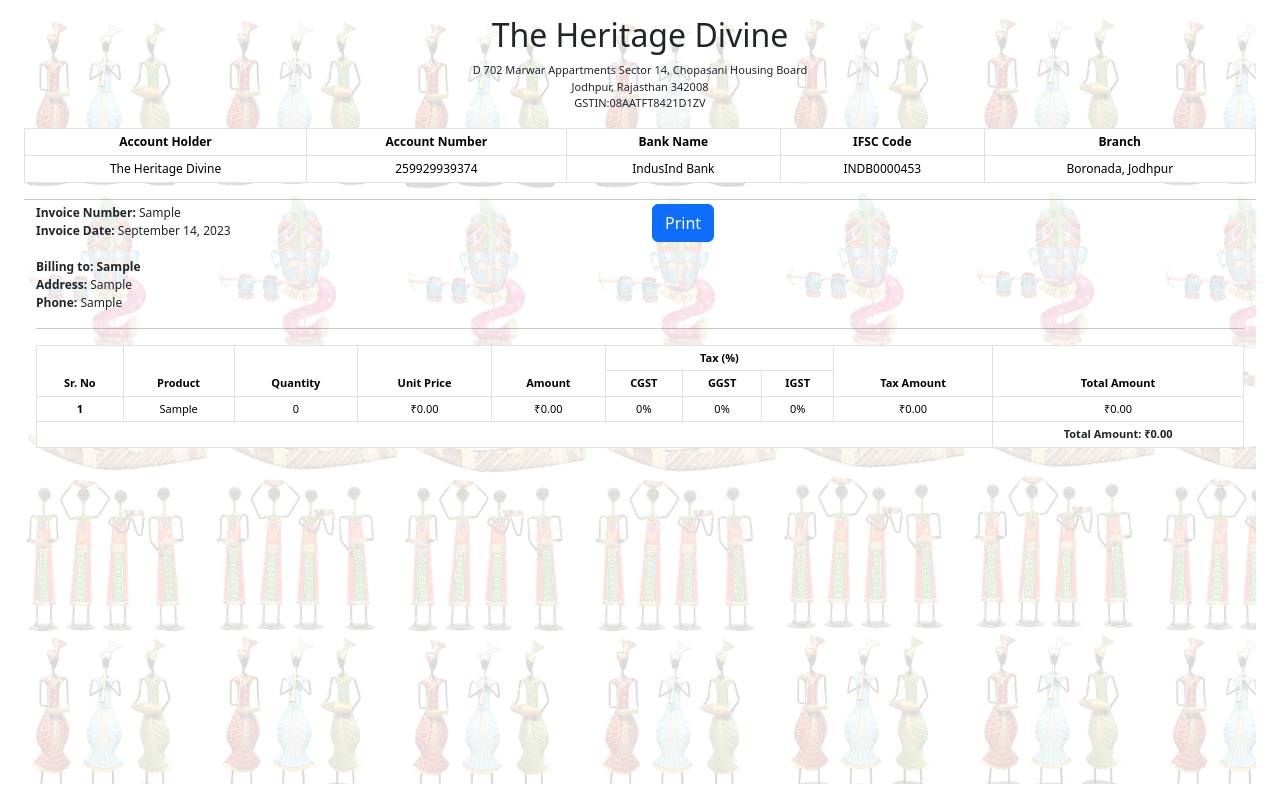
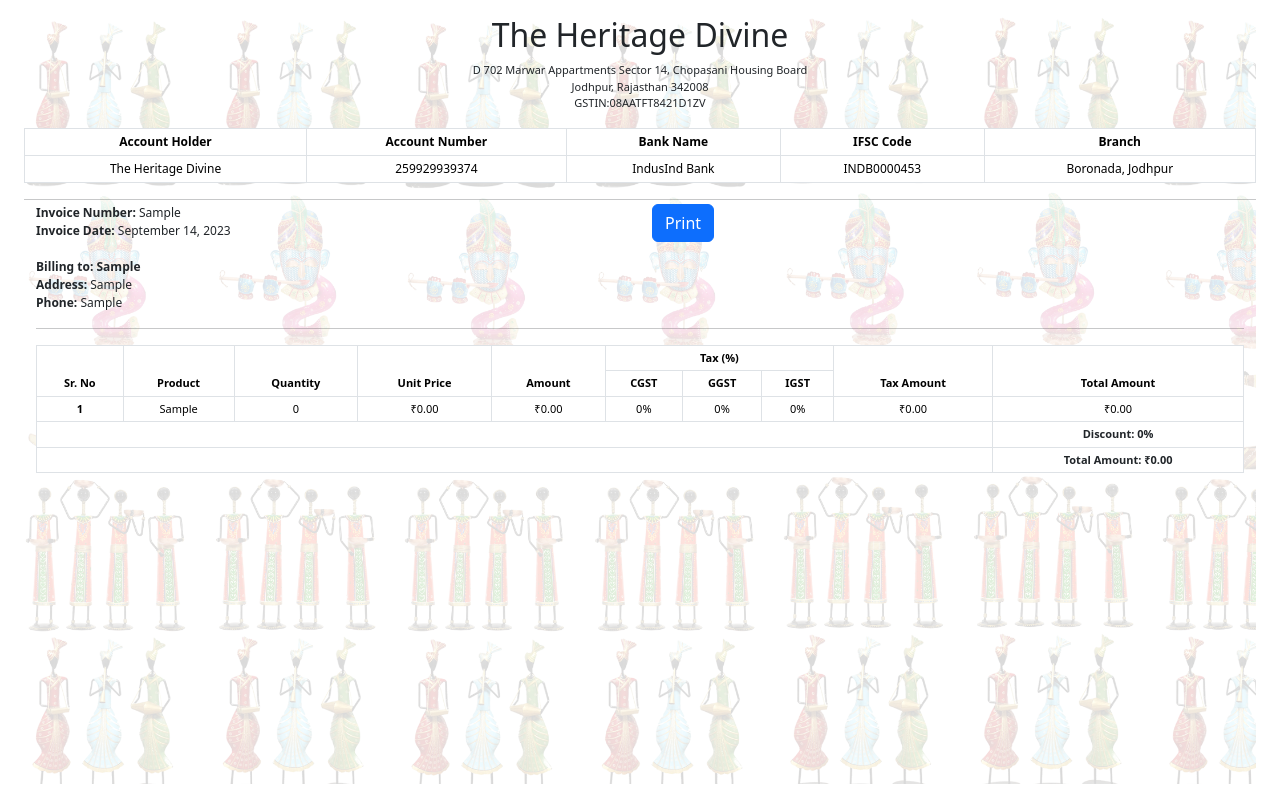
Before and after one commit to lavinamall/Invoice, a React (Create React App) app: page / in a window 1280 px wide. Both pictures are taken after typing "Sample", "Sample", "Sample", "Sample", "Sample" into the empty fields and a click on the button "Generate Invoice". Built offline with nearby package versions, Linux system fonts and the light colour scheme; the HTML template or start-up script is replaced by a standard one.

Commit message:
discount fix

```diff
--- a/src/components/InvoiceDetails.js
+++ b/src/components/InvoiceDetails.js
@@ -110,6 +110,12 @@
                     <tr>
                         <td colSpan={9}></td>
                         <td colSpan={1} className='text-dark'>
+                            <strong>Discount: {invoiceData.Discount}%</strong>
+                        </td>
+                    </tr>
+                    <tr>
+                        <td colSpan={9}></td>
+                        <td colSpan={1} className='text-dark'>
                             <strong>Total Amount: {' ' + formatCurrency(invoiceData.TotalAmount)}</strong>
                         </td>
                     </tr>
--- a/src/components/InvoiceForm.js
+++ b/src/components/InvoiceForm.js
@@ -72,7 +72,7 @@
         if (updatedInvoiceData.Discount)
             discountValue = (parseFloat(updatedInvoiceData.Discount) / 100) * parseFloat(updatedInvoiceData.TotalAmount);
 
-        updatedInvoiceData.TotalAmount = (totalAmount - discountValue).toFixed(2); // Limit totalAmount to 2 decimal places
+        updatedInvoiceData.TotalAmount = Math.floor((totalAmount - discountValue).toFixed(2)); // Limit totalAmount to 2 decimal places
 
         setInvoiceData(updatedInvoiceData);
     };
```
